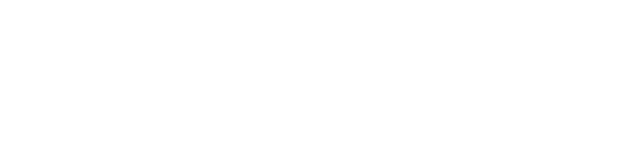
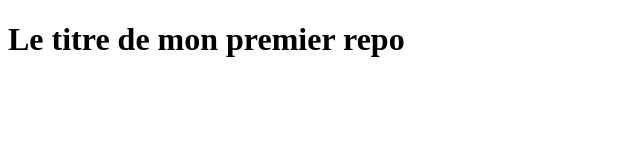
Before and after one commit to jeannehostettler/git-intro-jeanne-hostettler, a plain HTML site: page index.html in a window 1280 px wide. Shown: the whole page, without its empty margins (0-640 px from the left). Drawn offline with Linux system fonts and the light colour scheme.

Commit message:
ajout titre

```diff
--- a/index.html
+++ b/index.html
@@ -5,5 +5,6 @@
 		<meta name="viewport" content="width=device-width, initial-scale=1.0" />
 	</head>
 	<body>
+    <h1>Le titre de mon premier repo</h1>
   </body>
 </html>
```
